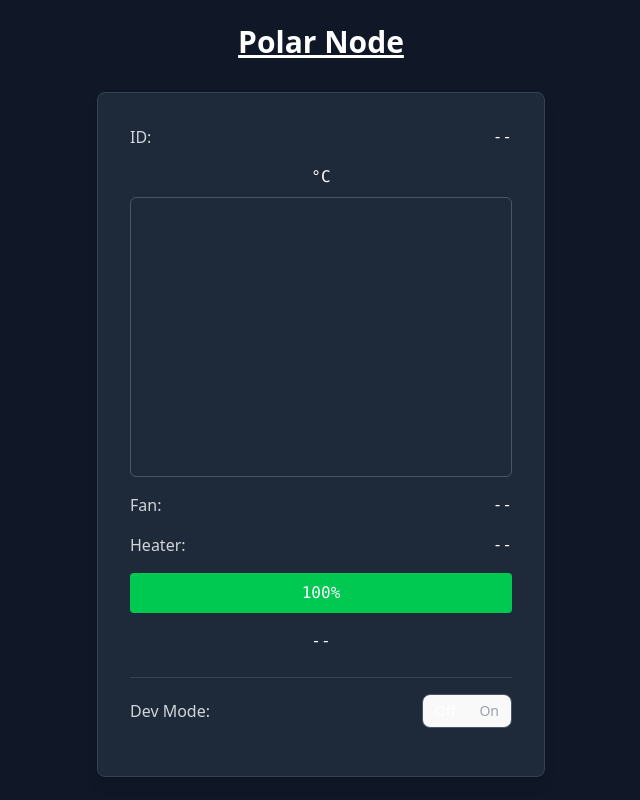
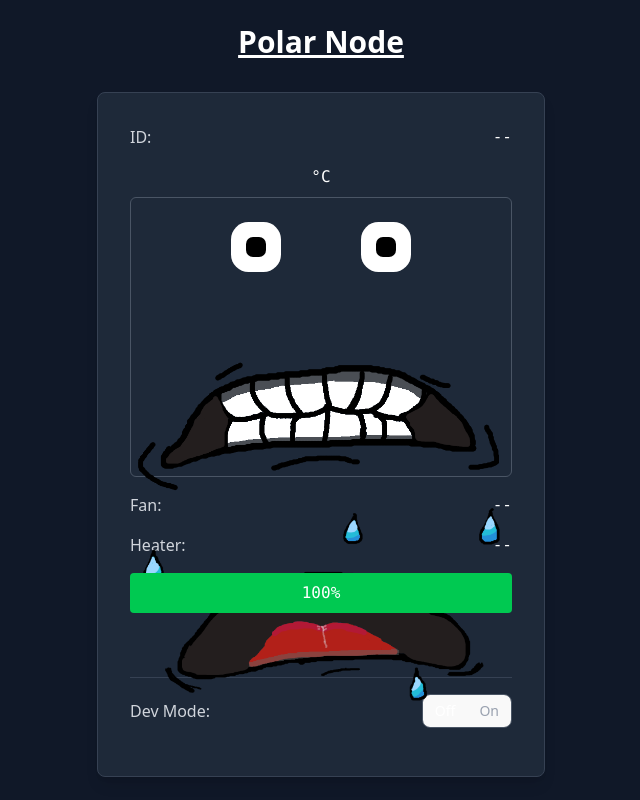
Before and after one commit to herenereh/polarnode, a React (Vite) app: page / in a window 1280 px wide. Shown: the whole page, without its empty margins (319-959 px from the left). Built offline with nearby package versions, Linux system fonts and the light colour scheme; no server answers.

Commit message:
Added Mouse Tracking Eyes

```diff
--- a/src/App.tsx
+++ b/src/App.tsx
@@ -1,10 +1,13 @@
 import React from 'react'
 import Command from './Command';
+import EyeTracker from './eyeTracker';
 import { formatStatus } from './statusBits';
 import { calculateCRC16CCITTFalse } from './crc16';
 import {float16ToNumber} from './float16toNumber';
 import { getStatusString } from './states';
 import {getTemperatureColor} from './temperatureToColor';
+import expression1 from './assets/brrr.png';
+import expression2 from './assets/hothothot.png';
 
 const ws = new WebSocket('wss://polarnode.alsoft.nl.');
 ws.binaryType = 'arraybuffer';
@@ -96,11 +99,14 @@ function App() {
           </div>
 
           <div className="flex flex-col items-center space-y-2">
-            <div className="text-white font-mono">{sensorData.temp}°C</div>
-          <div className="w-full h-70 rounded-md border border-gray-600"
+          <div className="text-white font-mono">{sensorData.temp}°C</div>
+
+          <div className="relative w-full h-70 rounded-md border border-gray-600"
           style={{backgroundColor: sensorData.temp !== null ? getTemperatureColor(sensorData.temp) : 'transparent',}}>
+          <div className="abolute inset-0 flex justify-center p-6"> <EyeTracker/>  </div>
+          <img src={expression1} alt="FreezingExpression" />
+          <img src={expression2} alt="HotExpression" />
           </div>
-
           </div>
 
           <div className="flex justify-between items-center">
--- /dev/null
+++ b/src/eyeTracker.tsx
@@ -0,0 +1,89 @@
+
+import React, { useEffect, useRef } from 'react';
+
+const EyeTracker: React.FC = () => {
+  const anchorRef = useRef<HTMLDivElement | null>(null);
+
+  useEffect(() => {
+    const anchor = anchorRef.current;
+    if (!anchor) return;
+
+    const handleMove = (event: MouseEvent) => {
+      const pupils = anchor.querySelectorAll<HTMLElement>('.pupil');
+
+      pupils.forEach((pupil) => {
+        const rect = pupil.getBoundingClientRect();
+        const pupilX = rect.left + rect.width / 2;
+        const pupilY = rect.top + rect.height / 2;
+
+        const dx = event.clientX - pupilX;
+        const dy = event.clientY - pupilY;
+
+        const distance = Math.sqrt(dx*dx+dy*dy);
+
+        const maxOffset = 50;
+
+        const factor = Math.min(maxOffset, distance) / distance;
+
+        const offsetX = dx *factor;
+        const offsetY = dy *factor;
+
+        pupil.style.transform = `translate(${offsetX * 0.2}px, ${offsetY * 0.2}px)`;
+      });
+
+
+    };
+
+    document.addEventListener('mousemove', handleMove);
+    return () => document.removeEventListener('mousemove', handleMove);
+  }, []);
+
+  return (
+    <div
+      ref={anchorRef}
+      className="anchor"
+      style={{ position: 'relative', width: 150, height: 100 }}>
+
+      <div className = "eye" style={{...eyeStyle, right: 'auto', left: -15 }}>
+        <div className="pupil" style={pupilStyle}></div>
+      </div>
+
+      <div className = "eye" style={{ ...eyeStyle, right: -15, left: 'auto' }}>
+        <div className="pupil" style={pupilStyle}></div>
+      </div>
+
+    </div>
+  );
+};
+
+function calculateAngle(cx: number, cy: number, ex: number, ey: number) {
+  const dy = ey - cy;
+  const dx = ex - cx;
+  const theta = Math.atan2(dy, dx);
+  let angle = (theta * 180) / Math.PI;
+  if (angle < 0) angle += 360;
+  return angle;
+}
+
+const eyeStyle: React.CSSProperties = {
+  position: 'absolute',
+  left: 0,
+  top: 0,
+  width: 50,
+  height: 50,
+  borderRadius: '35%',
+  background: '#fff',
+  transformOrigin: '50% 50%',
+};
+
+const pupilStyle: React.CSSProperties = {
+  position: 'absolute',
+  left: 15,
+  top: 15,
+  width: 20,
+  height: 20,
+  borderRadius: '35%',
+  background: '#000',
+}
+
+export default EyeTracker;
```
Also changed, not shown: src/assets/brrr.PNG (added), src/assets/hothothot.PNG (added).
